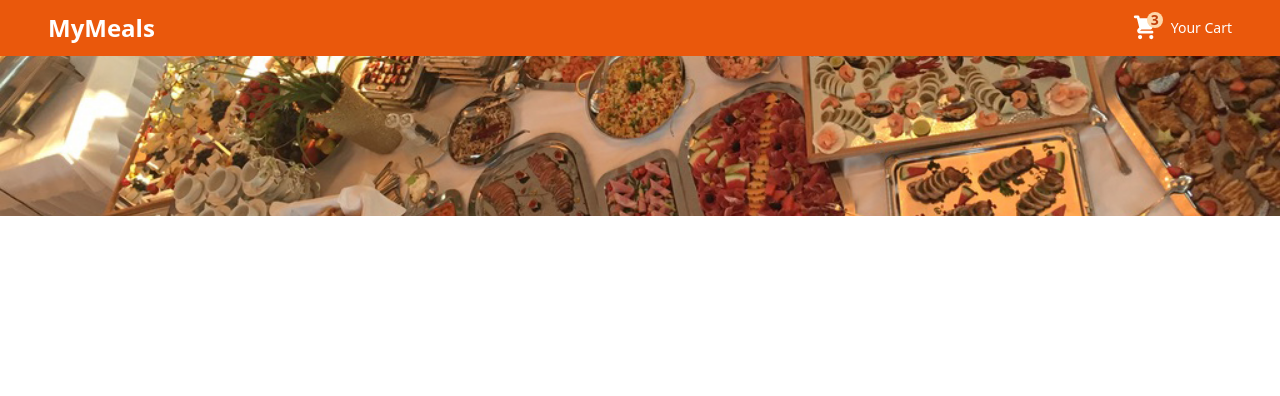
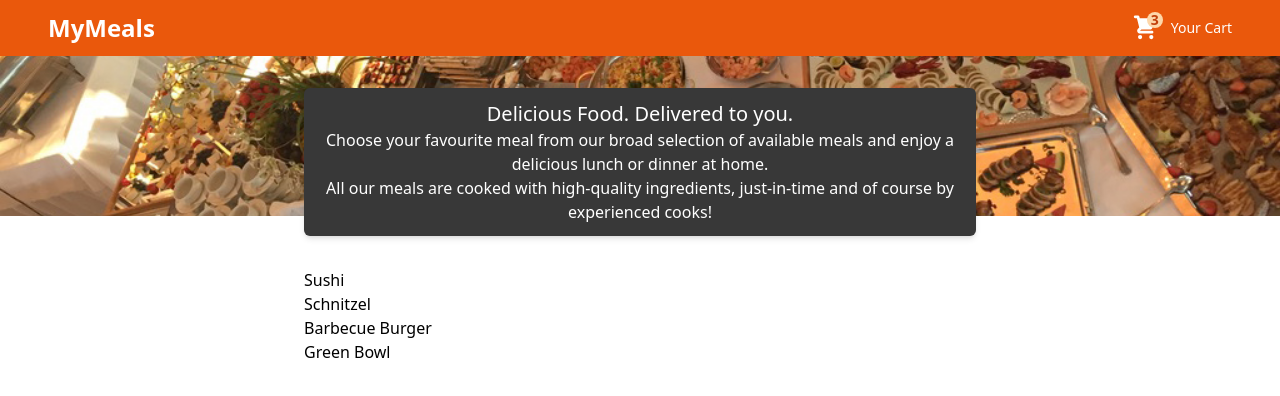
Before and after one commit to tolu-c/learnReact, a React (Create React App) app in the folder order-my-food/: page / in a window 1280 px wide. Shown: the top 396 px of the page. Built offline with nearby package versions, Linux system fonts and the light colour scheme.

Commit message:
meals component

```diff
--- a/order-my-food/src/App.js
+++ b/order-my-food/src/App.js
@@ -1,9 +1,13 @@
 import Header from "./components/layout/Header";
+import Meals from "./components/meals/Meals";
 
 export default function App() {
   return (
     <div>
       <Header />
+      <main>
+        <Meals />
+      </main>
     </div>
   );
 }
--- /dev/null
+++ b/order-my-food/src/components/meals/AvailableMeals.js
@@ -0,0 +1,38 @@
+const DUMMY_MEALS = [
+  {
+    id: "m1",
+    name: "Sushi",
+    description: "Finest fish and veggies",
+    price: 22.99,
+  },
+  {
+    id: "m2",
+    name: "Schnitzel",
+    description: "A german specialty!",
+    price: 16.5,
+  },
+  {
+    id: "m3",
+    name: "Barbecue Burger",
+    description: "American, raw, meaty",
+    price: 12.99,
+  },
+  {
+    id: "m4",
+    name: "Green Bowl",
+    description: "Healthy...and green...",
+    price: 18.99,
+  },
+];
+
+function AvailableMeals() {
+  const mealsList = DUMMY_MEALS.map((meal) => <li>{meal.name}</li>);
+
+  return (
+    <section className="w-[90%] max-w-2xl my-8 mx-auto animate-meals">
+      <ul className="m-0 p-0 list-none">{mealsList}</ul>
+    </section>
+  );
+}
+
+export default AvailableMeals;
--- a/order-my-food/src/components/meals/Meals.js
+++ b/order-my-food/src/components/meals/Meals.js
@@ -1,5 +1,14 @@
+import { Fragment } from "react";
+import AvailableMeals from "./AvailableMeals";
+import MealsSummary from "./MealsSummary";
+
 function Meals() {
-  return <div>meals</div>;
+  return (
+    <Fragment>
+      <MealsSummary />
+      <AvailableMeals />
+    </Fragment>
+  );
 }
 
 export default Meals;
--- /dev/null
+++ b/order-my-food/src/components/meals/MealsSummary.js
@@ -0,0 +1,17 @@
+function MealsSummary() {
+  return (
+    <section className='relative w-[90%] m-auto max-w-2xl bg-[#383838] p-3 text-white rounded-md shadow-md text-center -mt-32'>
+      <h2 className='text-xl'>Delicious Food. Delivered to you.</h2>
+      <p>
+        Choose your favourite meal from our broad selection of available meals
+        and enjoy a delicious lunch or dinner at home.
+      </p>
+      <p>
+        All our meals are cooked with high-quality ingredients, just-in-time and
+        of course by experienced cooks!
+      </p>
+    </section>
+  );
+}
+
+export default MealsSummary;
--- a/order-my-food/tailwind.config.js
+++ b/order-my-food/tailwind.config.js
@@ -1,10 +1,23 @@
 module.exports = {
   content: ["./src/**/*.{js,jsx,ts,tsx}"],
   theme: {
-    extend: {},
+    extend: {
+      animation: {
+        meals: "appear 1s ease-out forwards",
+      },
+      keyframes: {
+        appear: {
+          from: {
+            opacity: 0,
+            transform: "translateY(3rem)",
+          },
+          to: {
+            opacity: 1,
+            transform: "translateY(0)",
+          },
+        },
+      },
+    },
   },
-  plugins: [
-    require("@tailwindcss/typography"),
-    require("@tailwindcss/forms"),
-  ],
+  plugins: [require("@tailwindcss/typography"), require("@tailwindcss/forms")],
 };
```
